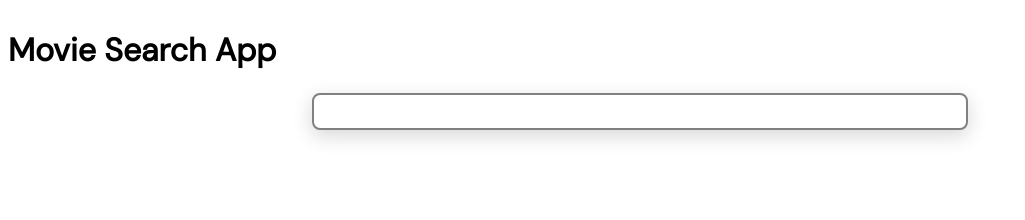
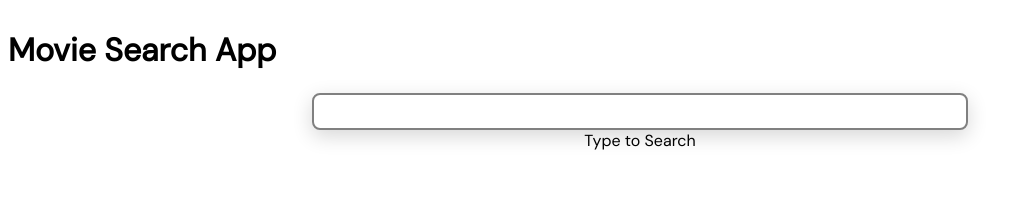
Before and after one commit to danielpadmore/movie-search, a React app: page / in a window 1280 px wide. Shown: the top 220 px of the page, without its empty margins (0-1025 px from the left). Built offline with nearby package versions, Linux system fonts and the light colour scheme; what @danielpadmore/movie-client would draw is missing.

Commit message:
added a simple status message to feedback to the user

```diff
--- a/src/components/app/app.module.scss
+++ b/src/components/app/app.module.scss
@@ -13,4 +13,8 @@
       border-color: rgb(58, 58, 161);
     }
   }
+  & p {
+    text-align: center;
+    margin: 0px;
+  }
 }
--- a/src/components/app/app.tsx
+++ b/src/components/app/app.tsx
@@ -22,11 +22,20 @@ export const App = () => {
     }
   }, []);
 
+  // We'll determine a message to display to the user here.
+  let statusMessage = "Type to Search";
+  if (searchLoading) {
+    statusMessage = "Loading...";
+  } else if (searchError !== null) {
+    statusMessage = searchError;
+  }
+
   return (
     <main>
       <header className={classes.header}>
         <h1>Movie Search App</h1>
         <input
+          className={classes.error}
           value={searchTerm}
           onChange={event => {
             const newTerm = event.target.value;
@@ -34,6 +43,7 @@ export const App = () => {
             history.push(`/search?query=${newTerm}`);
           }}
         />
+        <p>{statusMessage}</p>
       </header>
       <Switch>
         <Route
```
